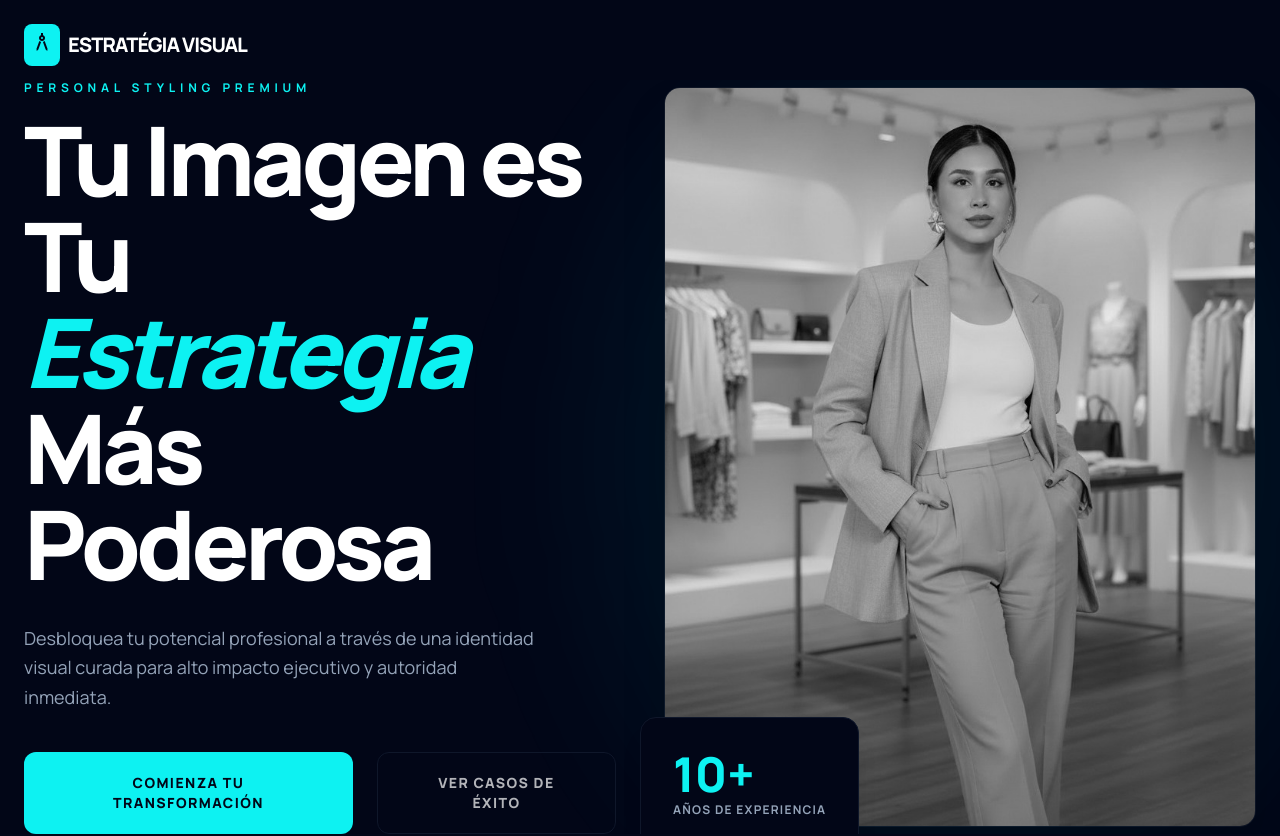
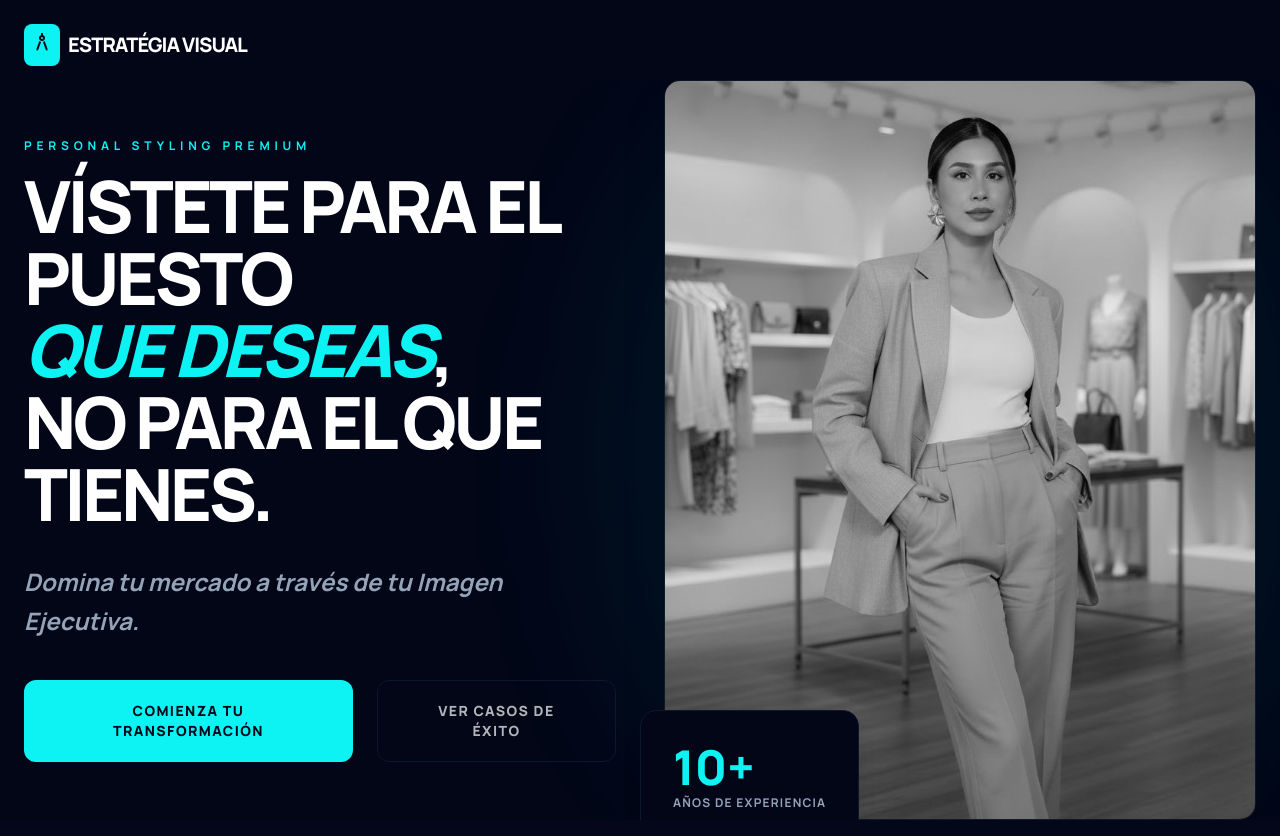
Before and after one commit to glauberfabc/estrategia, a React (Vite) app: page / in a window 1280 px wide. Shown: the top 836 px of the page. Built offline with nearby package versions, Linux system fonts and the light colour scheme.

Commit message:
feat: update hero headline and description

```diff
--- a/components/Hero.tsx
+++ b/components/Hero.tsx
@@ -7,12 +7,12 @@ export const Hero: React.FC = () => {
       <div className="max-w-7xl mx-auto w-full grid md:grid-cols-2 gap-12 items-center">
         <div className="z-10 order-2 md:order-1">
           <p className="text-primary font-bold tracking-[0.4em] uppercase mb-4 text-xs">Personal Styling Premium</p>
-          <h1 className="text-5xl lg:text-8xl font-black leading-[1.05] mb-8 tracking-tighter">
-            Tu Imagen es Tu <br />
-            <span className="text-primary italic">Estrategia</span> <br className="hidden lg:block" /> Más Poderosa
+          <h1 className="text-5xl lg:text-7xl font-black leading-[1.05] mb-8 tracking-tighter uppercase">
+            Vístete para el puesto <br />
+            <span className="text-primary italic">que deseas</span>, <br className="hidden lg:block" /> no para el que tienes.
           </h1>
-          <p className="text-muted-blue text-lg mb-10 max-w-lg leading-relaxed">
-            Desbloquea tu potencial profesional a través de una identidad visual curada para alto impacto ejecutivo y autoridad inmediata.
+          <p className="text-muted-blue text-2xl mb-10 max-w-lg leading-relaxed font-bold italic">
+            Domina tu mercado a través de tu Imagen Ejecutiva.
           </p>
           <div className="flex flex-col sm:flex-row gap-6">
             <button className="bg-primary text-background-dark px-10 py-5 rounded-lg font-black text-sm uppercase tracking-widest hover:shadow-[0_0_40px_rgba(13,242,242,0.3)] hover:-translate-y-1 transition-all duration-300">
```
